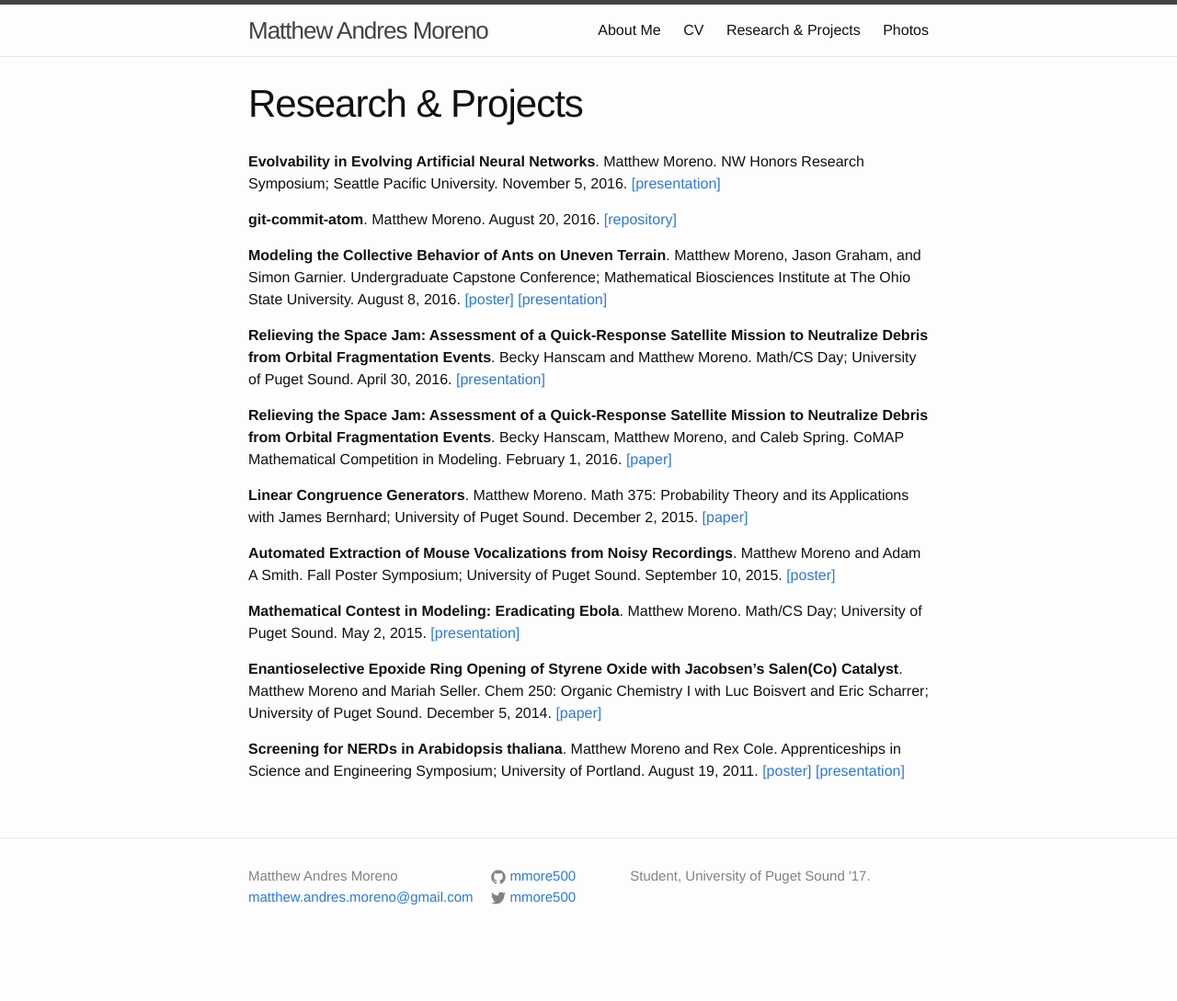
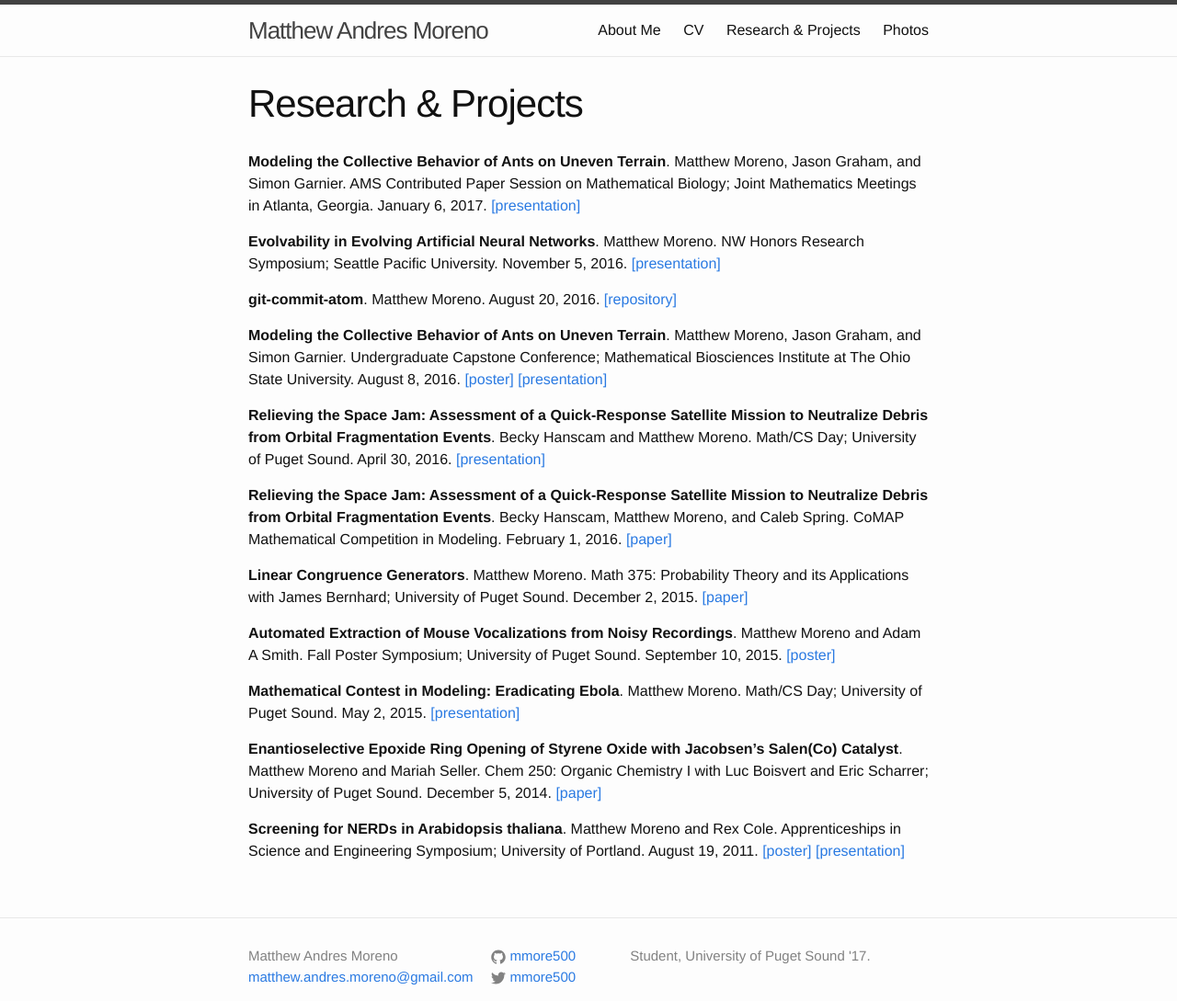
Before and after one commit to mmore500/mmore500.github.io, a Jekyll site: the page built from research.md, in a window 1280 px wide. Shown: the whole page at 92% size. Built offline with Jekyll 4.4.1, drawn with Linux system fonts in a browser that asks for light colours; before the commit the page ends 1002 px from its top, so only the background shows below that.

Commit message:
Add JMM 2017 Presentation

```diff
--- a/research.md
+++ b/research.md
@@ -3,6 +3,8 @@ layout: page
 title: Research & Projects
 permalink: /research/
 ---
+
+**Modeling the Collective Behavior of Ants on Uneven Terrain**. Matthew Moreno, Jason Graham, and Simon Garnier. AMS Contributed Paper Session on Mathematical Biology; Joint Mathematics Meetings in Atlanta, Georgia. January 6, 2017.  [[presentation]](/resources/january_6_2017.pdf)
 
 **Evolvability in Evolving Artificial Neural Networks**. Matthew Moreno. NW Honors Research Symposium; Seattle Pacific University. November 5, 2016. [[presentation]](/resources/november_5_2016.pdf)
 
```
Also changed, not shown: 1 other file.
